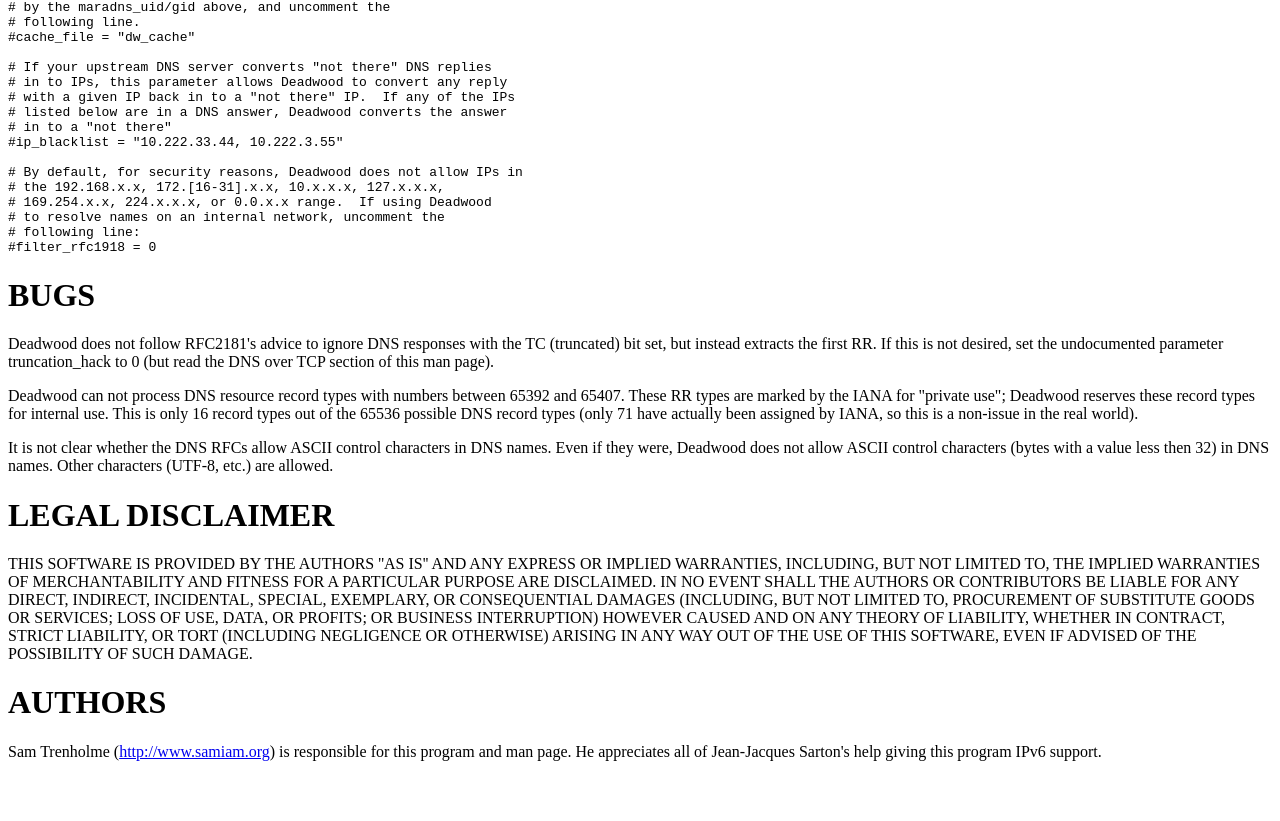
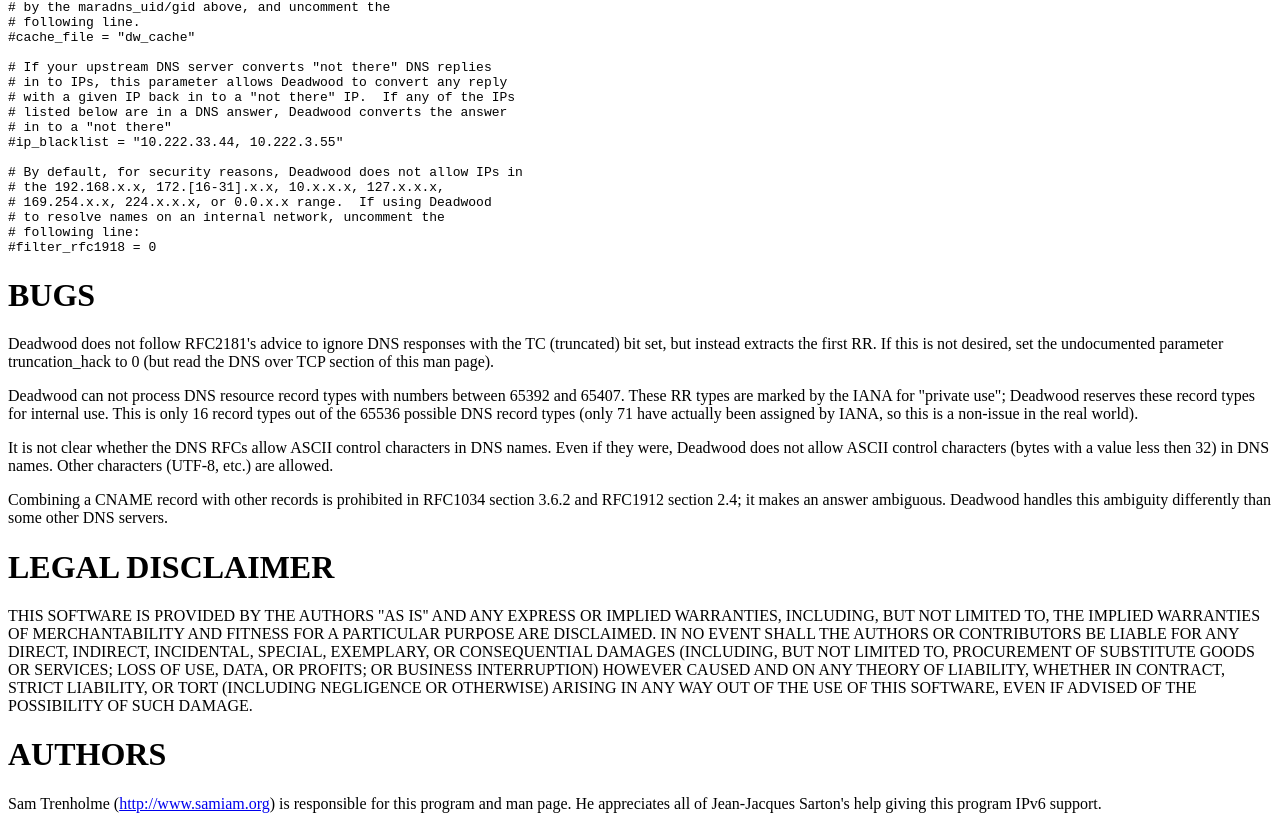
Before and after one commit to samboy/MaraDNS, a plain HTML site: page deadwood-github/doc/Deadwood.html in a window 1280 px wide. Shown: the part 9185-10006 px from the top of the page. Before the commit the page ends 9954 px from the top, so only its background shows below. Drawn offline with Linux system fonts and the light colour scheme.

Commit message:
Build updated docs (ej -> html, manpage, and txt formats)

```diff
--- a/deadwood-github/doc/Deadwood.html
+++ b/deadwood-github/doc/Deadwood.html
@@ -1,6 +1,6 @@
 <!-- Do *not* edit this file; it was automatically generated by ej2html
      Look for a name.ej file with the same name as this filename -->
-<!-- Last updated Mon Feb  9 21:46:06 2015 -->
+<!-- Last updated Sat Feb 21 09:03:11 2015 -->
 
 <HTML><HEAD>
 
@@ -807,6 +807,13 @@ in DNS names.  Even if they were, Deadwood does not allow ASCII
 control characters (bytes with a value less then 32) in DNS names.
 Other characters (UTF-8, etc.) are allowed.
 
+<p>
+
+Combining a CNAME record with other records is prohibited in
+RFC1034 section 3.6.2 and RFC1912 section 2.4; it makes an
+answer ambiguous.  Deadwood handles this ambiguity differently
+than some other DNS servers.
+
 <h1>LEGAL DISCLAIMER</h1>
 THIS SOFTWARE IS PROVIDED BY THE AUTHORS ''AS IS'' AND ANY EXPRESS
 OR IMPLIED WARRANTIES, INCLUDING, BUT NOT LIMITED TO, THE IMPLIED
```
Also changed, not shown: deadwood-github/doc/Deadwood.txt, 1 other file.
